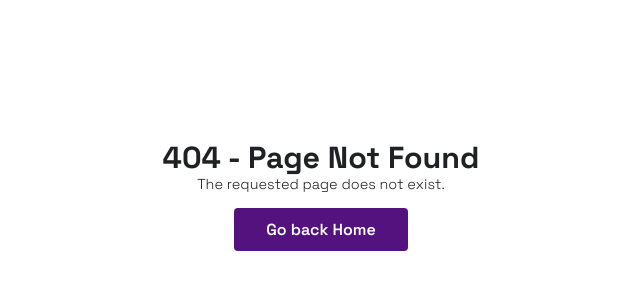
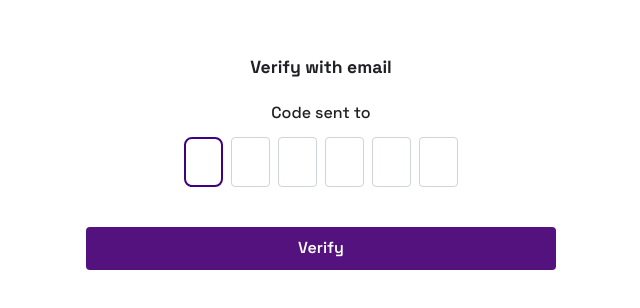
Before and after one commit to Errytagedesign/bancor_test, a React (Vite) app: page /verify-email in a window 1280 px wide. Before the commit this address had no page. Shown: the part 236-544 px from the top of the page, without its empty margins (319-959 px from the left). Built offline with nearby package versions, Linux system fonts and the light colour scheme.

Commit message:
add verify email

```diff
--- a/src/Layout/Routes/GeneralRutes.tsx
+++ b/src/Layout/Routes/GeneralRutes.tsx
@@ -4,6 +4,7 @@ import ChangePassword from '@/pages/Auth/ChangePassword';
 import ForgotPasswordRequest from '@/pages/Auth/ForgotPasswordRequest';
 import Signin from '@/pages/Auth/Signin/Signin';
 import Signup from '@/pages/Auth/Signup/Signup';
+import VerifyEmail from '@/pages/Auth/VerifyEmail';
 import { ReactElement } from 'react';
 
 interface Route {
@@ -16,6 +17,7 @@ const generalRoutes: Route[] = [
   { path: '/signin', element: <Signin /> },
   { path: '/forgot-password', element: <ForgotPasswordRequest /> },
   { path: '/reset-password', element: <ChangePassword /> },
+  { path: '/verify-email', element: <VerifyEmail /> },
 ];
 
 export default generalRoutes;
--- a/src/main.tsx
+++ b/src/main.tsx
@@ -1,12 +1,15 @@
 import React from 'react';
 import ReactDOM from 'react-dom/client';
 import App from './App.tsx';
+import 'animate.css';
 import './index.css';
 import { GlobalProvider } from './context/GlobalContext.tsx';
+import { Toaster } from 'react-hot-toast';
 
 ReactDOM.createRoot(document.getElementById('root')!).render(
   <React.StrictMode>
     <GlobalProvider>
+      <Toaster position='top-center' />
       <App />
     </GlobalProvider>
   </React.StrictMode>,
--- a/src/pages/Auth/GetHelp.tsx
+++ /dev/null
@@ -1,14 +0,0 @@
-import { Link } from 'react-router-dom';
-
-const GetHelp = () => {
-  return (
-    <article className='flex justify-end'>
-      <Link to='/help'>
-        Having Troubles?{' '}
-        <span className='text-[var(--secColor)] font-bold'>Get Help</span>
-      </Link>
-    </article>
-  );
-};
-
-export default GetHelp;
--- a/src/pages/Auth/GetStarted.tsx
+++ /dev/null
@@ -1,78 +0,0 @@
-import man from '../../../public/man.png';
-import Logo from '../../../public/logo.png';
-import Eye from '../../../public/eye.svg';
-import '../HomeComps/login-screen.css';
-
-const GetStarted = () => {
-  return (
-    <main className='categories'>
-      <section className='purple'>
-        <h2>Whats in it for you</h2>
-        <article className='purpleImg'>
-          <img src={man} alt='man' />
-        </article>
-        <article>
-          <h3>AS A BUYER...</h3>
-          <h4>
-            You get to locate and connect with Local sellers and businesses in
-            your neighbourhood
-          </h4>
-        </article>
-        <article>
-          <h3>AS A SELLER...</h3>
-          <h4>
-            What better way to reach a wider audience ready to purchase your
-            products and Services
-          </h4>
-        </article>
-      </section>
-      <section className='white'>
-        <article className='whiteImg'>
-          <img src={Logo} alt='Local venda logo' />
-        </article>
-        <section className='categoryS'>
-          <article>
-            <h1>Create New Password</h1>
-            <h5>
-              Your new password must be different from previous used passwords.
-            </h5>
-          </article>
-          <form>
-            <article className='input'>
-              <label htmlFor='password'>Password</label>
-              <div className='inputContainer'>
-                <input
-                  type='text'
-                  placeholder='*********'
-                  className='form-controls'
-                />
-                <div className='pass-icon'>
-                  <img src={Eye} alt='Eye icon' />
-                </div>
-              </div>
-              <small>Must be at least 8 characters</small>
-            </article>
-            <article className='input'>
-              <label htmlFor='password'>Confirm Password</label>
-              <div className='inputContainer'>
-                <input
-                  type='text'
-                  placeholder='*********'
-                  className='form-controls'
-                />
-                <div className='pass-icon'>
-                  <img src={Eye} alt='Eye icon' />
-                </div>
-              </div>
-            </article>
-            <article className='Btns'>
-              <button className='main-btn'>Reset Password</button>
-            </article>
-          </form>
-        </section>
-      </section>
-    </main>
-  );
-};
-
-export default GetStarted;
--- a/src/pages/Auth/Signin/Signin.tsx
+++ b/src/pages/Auth/Signin/Signin.tsx
@@ -1,9 +1,7 @@
 import './login-screen.css';
-import * as Yup from 'yup';
 import * as API from '@/api/apis';
 
 import ErrorMessage from '@/components/ErrorMessage';
-import GetHelp from '../GetHelp';
 import { useCookies } from '@/Hooks/cookiesHook';
 import { Link, useNavigate } from 'react-router-dom';
 import { useGlobalHooks } from '@/Hooks/globalHooks';
@@ -56,13 +54,6 @@ const Signin = () => {
         setErrors({ error: true, errMessage: erroMessage.message });
       });
   };
-
-  const signUpSchema = Yup.object().shape({
-    password: Yup.string().required('Field cannot be empty'),
-    email: Yup.string()
-      .email('Invalid email address')
-      .required('Email address is required'),
-  });
 
   return (
     <main className='categories flex justify-between min-h-screen bg-white'>
@@ -128,7 +119,6 @@ const Signin = () => {
             </form>
           </section>
         </section>
-        <GetHelp />
       </aside>
     </main>
   );
--- a/src/pages/Auth/Signup/Signup.tsx
+++ b/src/pages/Auth/Signup/Signup.tsx
@@ -2,7 +2,7 @@ import * as API from '@/api/apis';
 import { Link, useNavigate } from 'react-router-dom';
 import { ISignUp } from '@/Interfaces/Auth';
 import { useGlobalHooks } from '@/Hooks/globalHooks';
-import { FormEvent, useEffect, useMemo, useState } from 'react';
+import { FormEvent, useEffect, useState } from 'react';
 import Spinner from '@/spinner/Spinner';
 import ErrorMessage from '@/components/ErrorMessage';
 import { BsFillEyeFill, BsFillEyeSlashFill } from 'react-icons/bs';
--- /dev/null
+++ b/src/pages/Auth/VerifyEmail.tsx
@@ -0,0 +1,182 @@
+import React, { FormEvent, useEffect, useRef, useState } from 'react';
+
+import { toast } from 'react-hot-toast';
+import * as API from '@/api/apis';
+
+import { useNavigate } from 'react-router-dom';
+import { useGlobalHooks } from '@/Hooks/globalHooks';
+import { useGlobalContext } from '@/context/GlobalContext';
+import ErrorMessage from '@/components/ErrorMessage';
+import Spinner from '@/spinner/Spinner';
+
+const numInput = [
+  { id: '1', name: 'num1' },
+  { id: '2', name: 'num2' },
+  { id: '3', name: 'num3' },
+  { id: '4', name: 'num4' },
+  { id: '5', name: 'num5' },
+  { id: '6', name: 'num6' },
+];
+
+const VerifyEmail = () => {
+  const { loading, setLoading, errors, setErrors } = useGlobalHooks();
+  const navigate = useNavigate();
+
+  const { email } = useGlobalContext();
+
+  const [verifyCode, setVerifyCode] = useState({
+    num1: '',
+    num2: '',
+    num3: '',
+    num4: '',
+    num5: '',
+    num6: '',
+  });
+
+  const inputRefs = useRef([
+    React.createRef<HTMLInputElement>(),
+    React.createRef<HTMLInputElement>(),
+    React.createRef<HTMLInputElement>(),
+    React.createRef<HTMLInputElement>(),
+    React.createRef<HTMLInputElement>(),
+    React.createRef<HTMLInputElement>(),
+  ]);
+
+  const handleChange = (e: FormEvent<HTMLInputElement>, index: number) => {
+    const { value } = e.target as HTMLInputElement;
+    setVerifyCode({ ...verifyCode, [`num${index + 1}`]: value });
+
+    if (value && index < inputRefs.current.length - 1) {
+      inputRefs.current[index + 1].current?.focus();
+    }
+  };
+
+  const handleVerifyEmail = async () => {
+    // e.preventDefault();
+
+    if (Object.keys(verifyCode).some((code) => code === '')) {
+      setErrors({
+        error: true,
+        errMessage: 'Enter the code sent to your email',
+      });
+      return;
+    }
+
+    const verificationCode = Object.values(verifyCode).join('');
+    setLoading({ ['verify']: true });
+
+    API.verifyEmail({
+      emailAddress: 'errytage@gmail.com',
+      activationCode: verificationCode,
+    })
+      .then((res) => {
+        console.log(res);
+
+        if (res?.data?.statusCode !== 200) {
+          setErrors({ error: true, errMessage: res?.data?.message });
+          setLoading({ ['verify']: false });
+        } else {
+          toast.success(res?.data?.message ?? 'Activation successful');
+          setLoading({ ['verify']: false });
+
+          navigate('/signin');
+        }
+      })
+      .catch((err) => {
+        console.log(err);
+
+        setErrors({ error: true, errMessage: err });
+        setLoading({ ['verify']: false });
+      });
+  };
+
+  // When delete is pressed it should delete backward and jump focus to current input
+  const handleKeyPress = (
+    e: React.KeyboardEvent<HTMLInputElement>,
+    index: number,
+  ) => {
+    // Detect if backspace or delete key is clicked, if yes and the current input value is empty, jump backward to next one if available
+    if (e.key === 'Backspace' && !e.currentTarget?.value && index > 0) {
+      inputRefs.current[index - 1].current?.focus();
+    }
+  };
+
+  // Auto focus on component mount
+  useEffect(() => {
+    inputRefs.current[0].current?.focus();
+  }, []);
+
+  useEffect(() => {
+    if (
+      verifyCode.num1 &&
+      verifyCode.num2 &&
+      verifyCode.num3 &&
+      verifyCode.num4 &&
+      verifyCode.num5 &&
+      verifyCode.num6
+    ) {
+      handleVerifyEmail();
+    }
+  }, [verifyCode]);
+
+  // console.log(errors);
+
+  return (
+    <section
+      className={` bg-white rounded-md px-3 py-10 md:px-8 w-11/12 md:w-5/12 mx-auto min-h-screen grid place-items-center`}
+    >
+      <form
+        // onSubmit={handleVerifyEmail}
+        className='flex flex-col '
+      >
+        <hgroup className='text-center my-3'>
+          <h4 className='font-bold mb-5'>Verify with email</h4>
+
+          <h5 className='mt-1 text-grey1 font-medium'>
+            {' '}
+            Code sent to <span className='text-black'> {email}</span>
+          </h5>
+        </hgroup>
+        <article>
+          <ul className={`flex items-center gap-2 justify-center`}>
+            {numInput.map(({ id, name }, idx) => (
+              <li className='w-2/12 lg:w-1/12' key={id}>
+                <input
+                  ref={inputRefs.current[idx]}
+                  id={id}
+                  type='text'
+                  name={name}
+                  onChange={(e) => handleChange(e, idx)}
+                  onKeyDown={(e) => handleKeyPress(e, idx)}
+                  maxLength={1}
+                  defaultValue={verifyCode[name as keyof typeof verifyCode]}
+                  className={`${
+                    errors.error && 'errors animate__animated  animate__shakeY'
+                  }  form-control !p-1 text-center h-[50px]`}
+                />
+              </li>
+            ))}
+          </ul>
+        </article>
+
+        <article>
+          <div className='mt-10'>
+            <button
+              className='main-btn w-full'
+              type='button'
+              onClick={handleVerifyEmail}
+            >
+              {' '}
+              {loading['verify'] ? <Spinner /> : 'Verify '}
+            </button>
+          </div>{' '}
+          <div className='flex justify-center my-2'>
+            {errors.error && <ErrorMessage message={errors.errMessage} />}
+          </div>
+        </article>
+      </form>
+    </section>
+  );
+};
+
+export default VerifyEmail;
```
